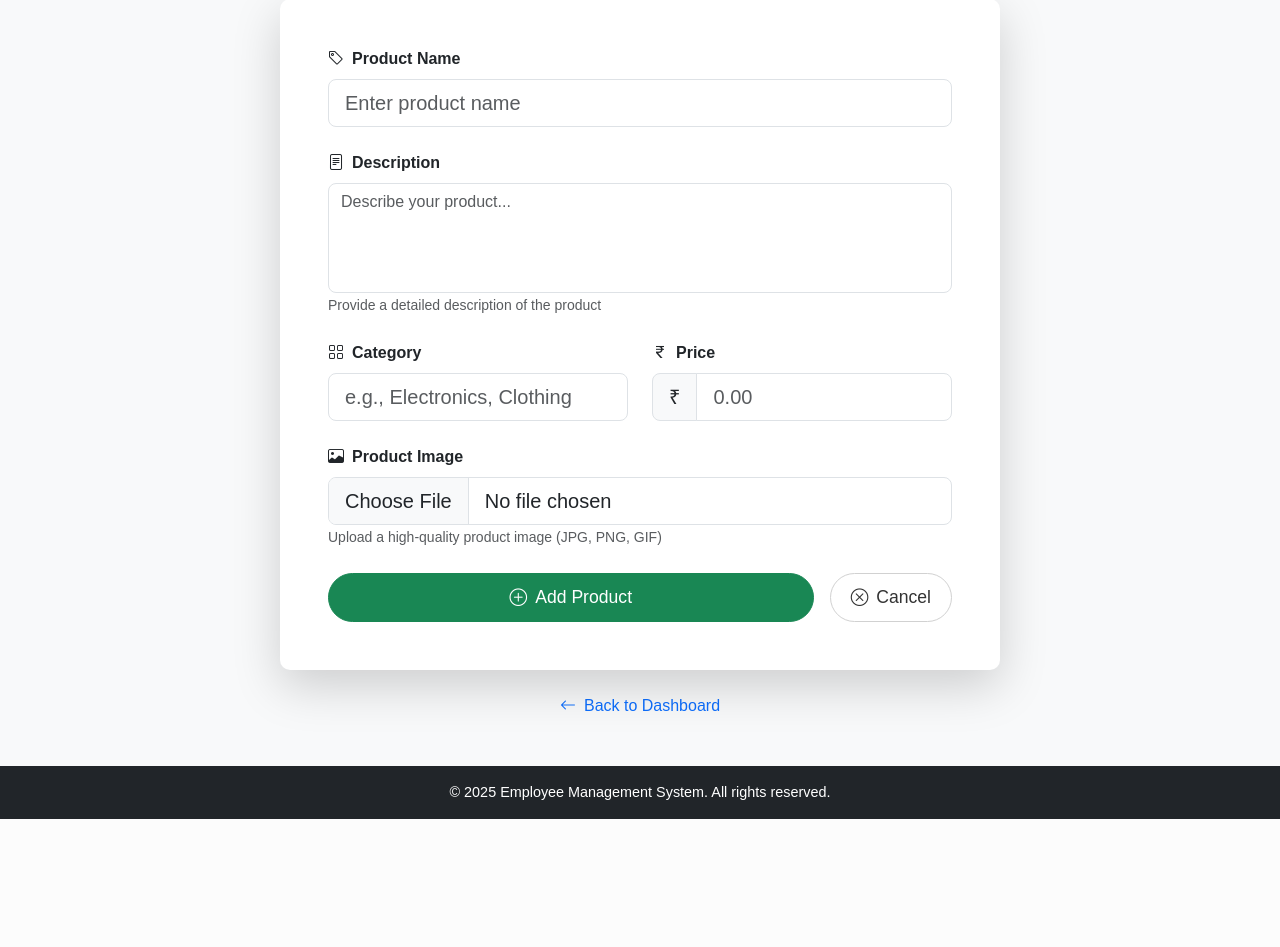
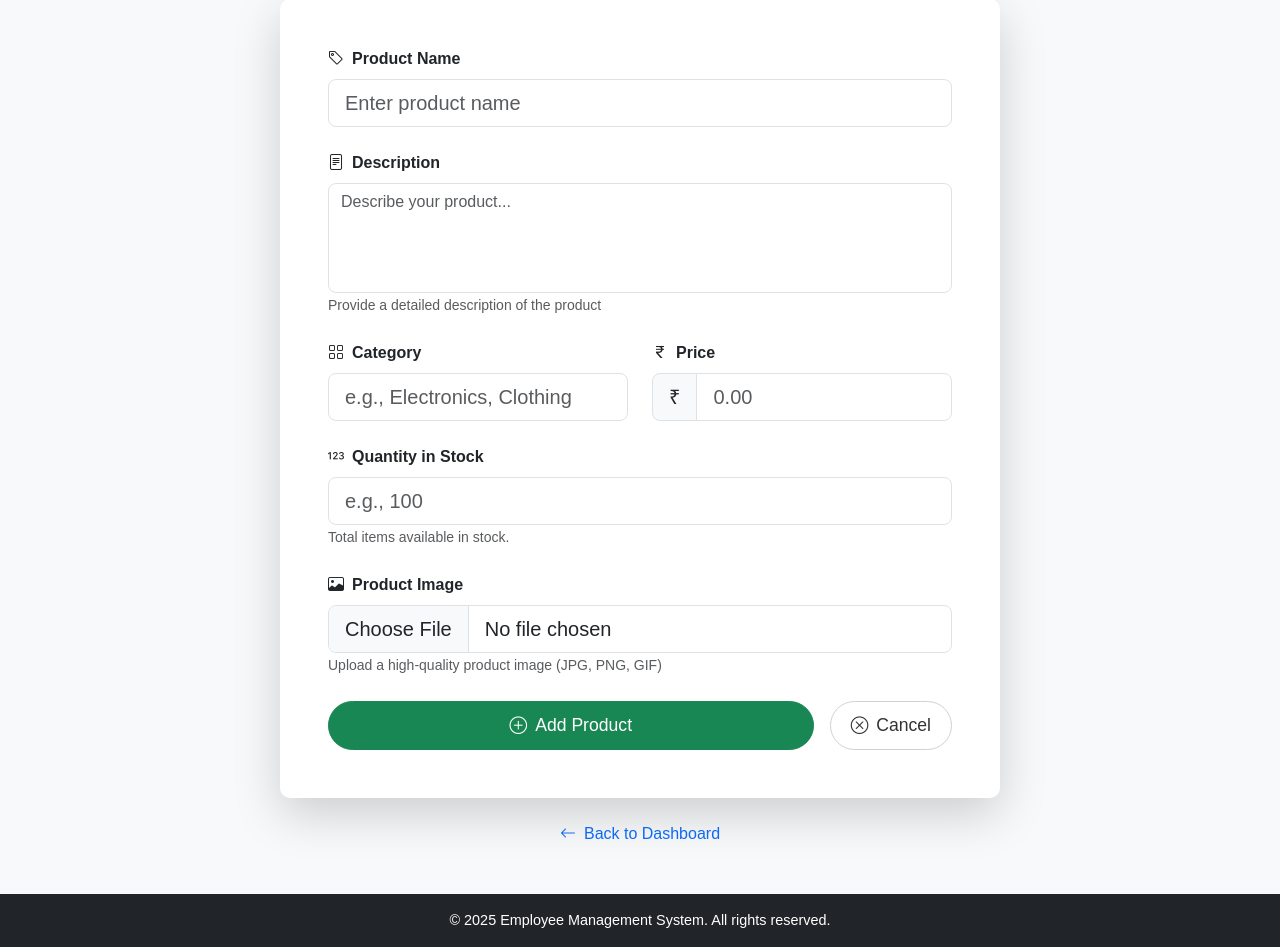
Before and after one commit to jay-2604/SmartCart, a Flask app: page /admin/add-item in a window 1280 px wide. Shown: the part 293-1240 px from the top of the page. Before the commit the page ends 1112 px from the top, so only its background shows below. Run offline with Flask 3, Linux system fonts and the light colour scheme; the visitor is signed in with stand-in values (Sample User, id 1); some libraries are stand-ins or nearby versions.

Commit message:
Add quantity input field to add_item.html

```diff
--- a/templates/admin/add_item.html
+++ b/templates/admin/add_item.html
@@ -77,6 +77,23 @@
               </div>
             </div>
 
+            <!-- Quantity -->
+            <div class="mb-4">
+              <label for="quantity" class="form-label fw-semibold">
+                <i class="bi bi-123 me-2"></i>Quantity in Stock
+              </label>
+              <input type="number"
+                     class="form-control form-control-lg"
+                     id="quantity"
+                     name="quantity"
+                     min="0"
+                     placeholder="e.g., 100"
+                     required>
+              <small class="form-text text-muted">
+                Total items available in stock.
+              </small>
+            </div>
+
             <!-- Image Upload -->
             <div class="mb-4">
               <label for="image" class="form-label fw-semibold">
```
